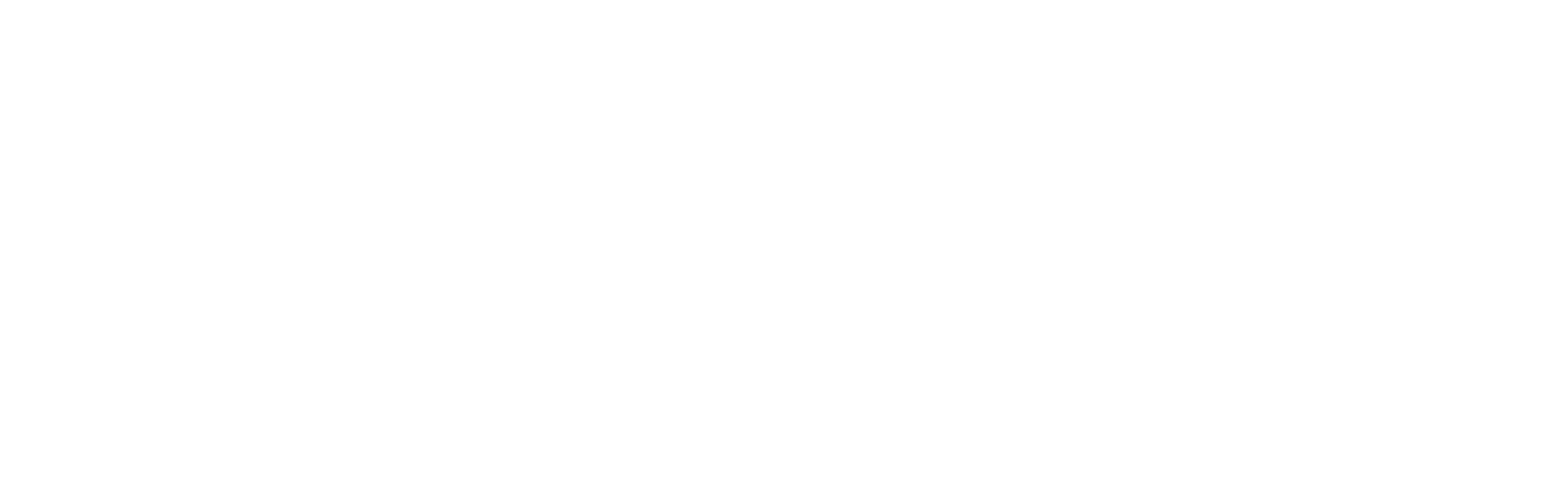
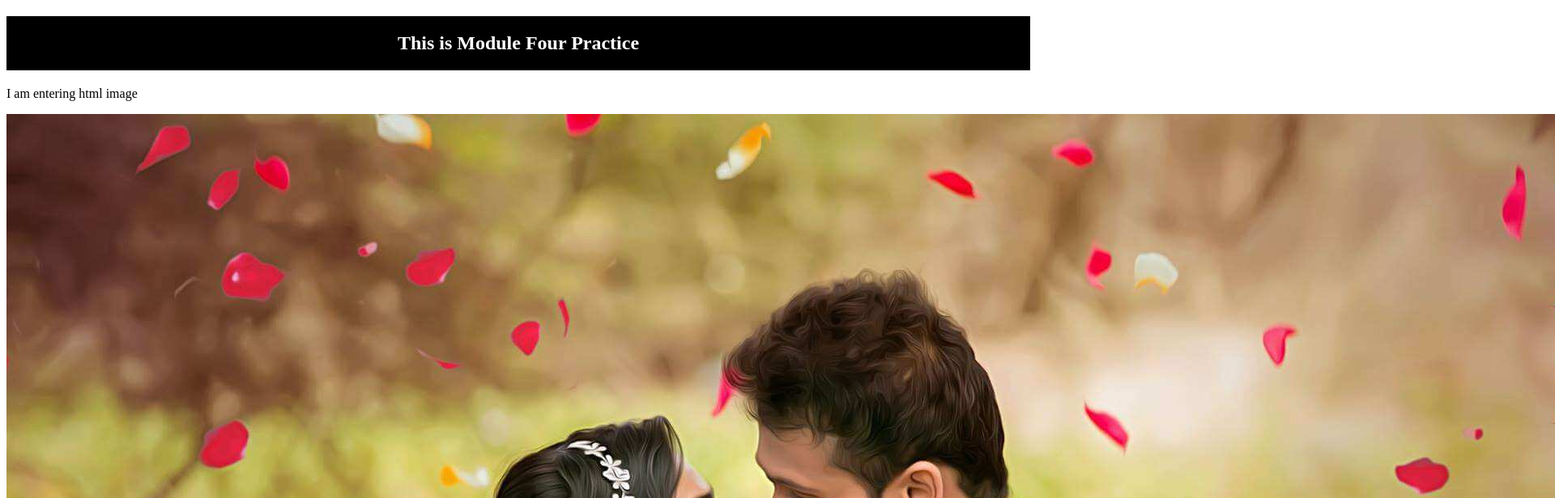
Before and after one commit to minarhossain/module-four-practice, a plain HTML site: page index.html in a window 1280 px wide. Shown: the top 616 px of the page at 81% size, 1920 px wide, since content can reach past the window. Drawn offline with Linux system fonts and the light colour scheme.

Commit message:
first commit

```diff
--- a/css/style.css
+++ b/css/style.css
@@ -0,0 +1,7 @@
+h2{
+    background-color: black;
+    color: white;
+    text-align: center;
+    padding: 20px;
+
+}
--- a/index.html
+++ b/index.html
@@ -4,9 +4,12 @@
     <meta charset="UTF-8">
     <meta http-equiv="X-UA-Compatible" content="IE=edge">
     <meta name="viewport" content="width=device-width, initial-scale=1.0">
-    <title>Document</title>
+    <link rel="stylesheet" href="css/style.css">
+    <title>Module four Practice Portfoli</title>
 </head>
 <body>
-
+    <h2>This is Module Four Practice</h2>
+    <p>I am entering html image</p>
+    <img src="images/hug-kiss-images.jpg" alt="">
 </body>
 </html>
```
Also changed, not shown: images/hug-kiss-images.jpg (added), images/tree-736885__480.jpg (added), 1 other file.
